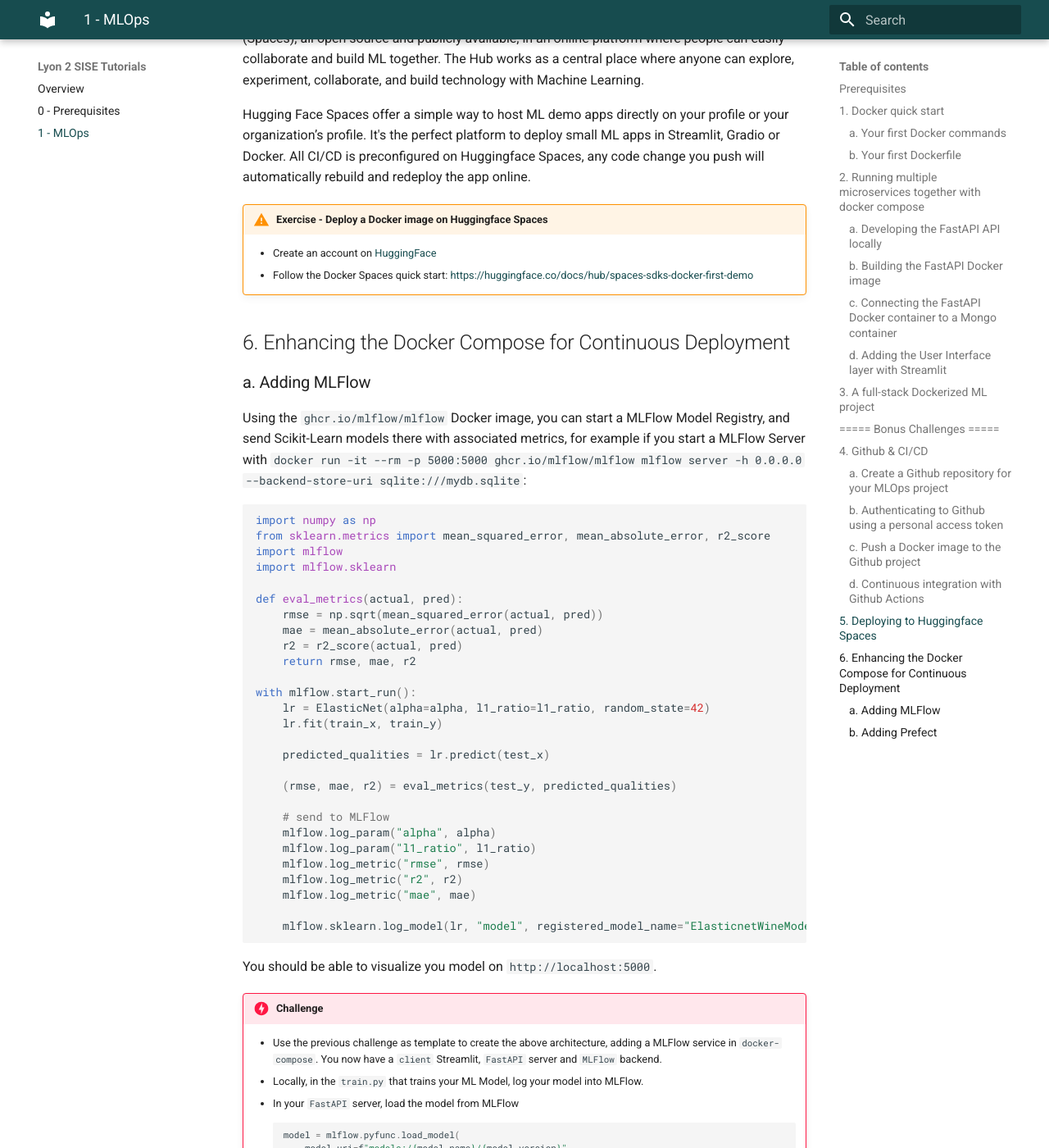
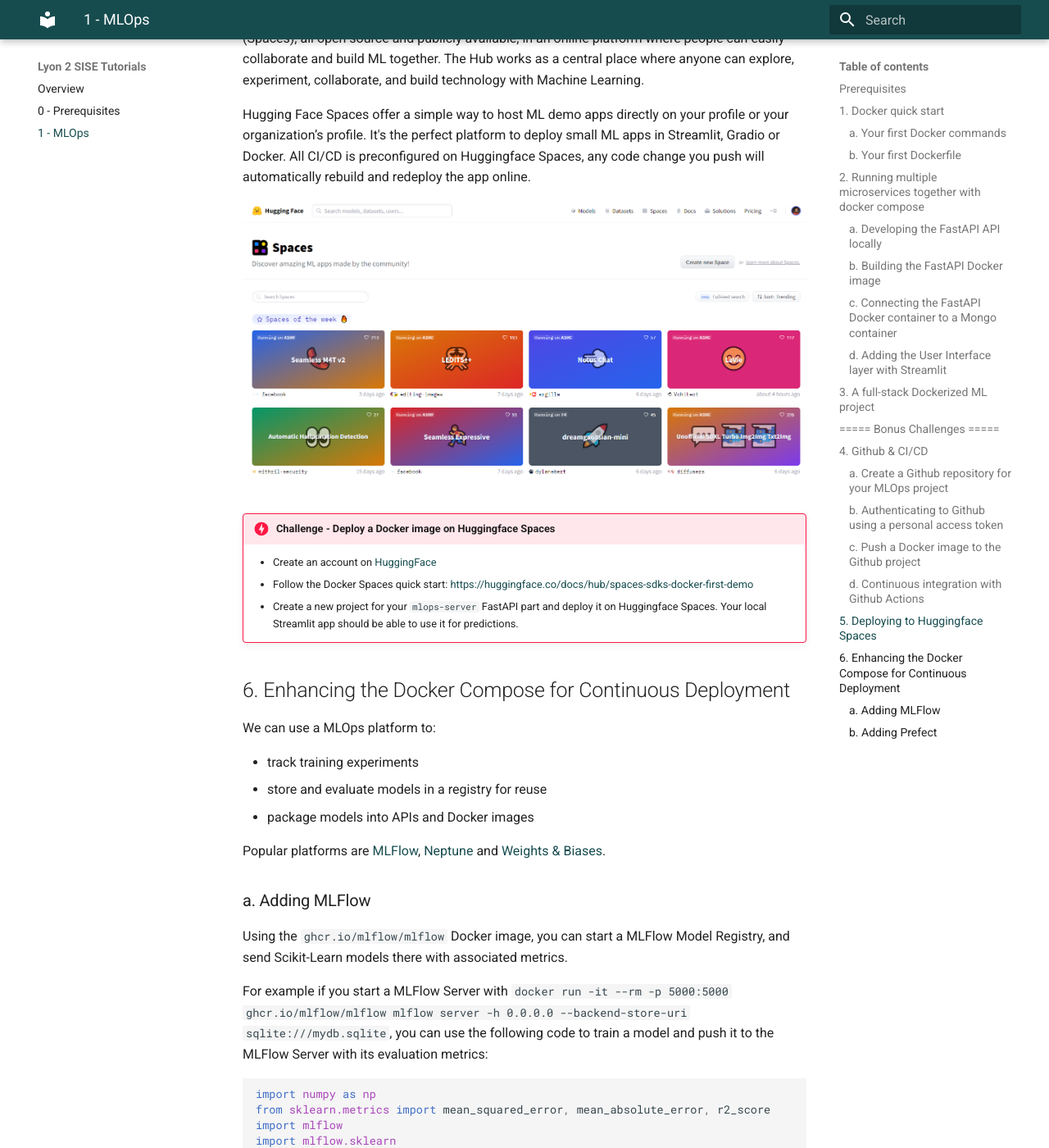
Before and after one commit to andfanilo/lyon2, an MkDocs documentation site: the page built from docs/mlops.md, in a window 1280 px wide and 1400 px high, scrolled down 17389 px. Shown: the whole window at 82% size. Built offline with MkDocs 1.6.1 and Material for MkDocs 9.7.7, drawn with Linux system fonts in a browser that asks for light colours; emoji names are drawn with the system emoji font; some of the changed text lies outside the part shown.

Commit message:
Add Spaces image

````diff
--- a/docs/mlops.md
+++ b/docs/mlops.md
@@ -158,8 +158,8 @@
 
 !!! note "Exercise - Build a Python REST API with FastAPI (a Flask alternative)"
     - In `server/app.py`, create a REST API with [FastAPI](https://fastapi.tiangolo.com/tutorial/first-steps/) so that:
-        - when you run `uvicorn --reload --host 0.0.0.0 app:app` locally, from the `server` folder, you can connect to `http://localhost:8000` and get back `{"message": "Hello World"}`.
-        - when you connect to `http://localhost:8000/docs`, you can access the documentation page of your API like in the image below.
+        - when you run `uvicorn --reload --host 0.0.0.0 app:app` locally, from the `server` folder, you can connect to <http://localhost:8000> and get back `{"message": "Hello World"}`.
+        - when you connect to <http://localhost:8000/docs>, you can access the documentation page of your API like in the image below.
 
     Refer to the [Quick Start](https://fastapi.tiangolo.com/#example) to discover how to implement the API.
 
@@ -177,7 +177,7 @@
                 return {"message": "Hello World"}
             ```
 
-You should have the documentation of your FastAPI server running locally on `http://localhost:8000/docs`.
+You should have the documentation of your FastAPI server running locally on <http://localhost:8000/docs>.
 
 You can test any part of the API by clicking on the `Try it out button` on the top right of each resource:
 
@@ -189,7 +189,7 @@
     - In `server/Dockerfile`, install the dependencies from the local Conda environment.
     - In `server/Dockerfile`, run the command that runs the Uvicorn server through `CMD`. Use the `Dockerfile` from the previous part as template.
         - Do note that `"cmd --reload -h 127.0.0.1 app"` and [`"cmd"`, `"--reload"`, `"-h"`, `"127.0.0.1"`, `"app"`] are the same.
-    - Build your image. Give it a label like `mlops-server`. Make sure if you run the container with the correct port exposed, you can connect to the API from the browser on `http://localhost:8000` and get your `Hello world`.
+    - Build your image. Give it a label like `mlops-server`. Make sure if you run the container with the correct port exposed, you can connect to the API from the browser on <http://localhost:8000> and get your `Hello world`.
 
     ??? abstract "Solution ONLY if you feel stuck"
         ??? abstract "Are you really stuck :thinking: ?? Give it one last try :muscle:"
@@ -235,7 +235,7 @@
 
     - Create a new `GET` method so that if you connect to `/add/mango` it adds `{fruit: mango}` to mongodb, and another `GET` method `/list` that returns all fruits in MongoDB.
         - Use [the Path params doc](https://fastapi.tiangolo.com/tutorial/path-params/) to get started
-    - Run your FastAPI server locally. From `http://localhost:8000/docs`, you can try out the API examples and check that data is returned correctly.
+    - Run your FastAPI server locally. From <http://localhost:8000/docs>, you can try out the API examples and check that data is returned correctly.
 
     ![](./images/mlops-mongo-fastapi-local.png)
 
@@ -293,7 +293,7 @@
     - In `server/app.py`, change `client = MongoClient('localhost', 27017)` into `client = MongoClient('mongo', 27017)`.
         - It is docker-compose that redirects the `mongo` URL/service into the `mongo` container.
     - Because the image building info is in `docker-compose.yml`, you can rebuild the images immediately with `docker-compose up --build` instead. Try it out.
-    - Connect to your API with `http://localhost:8000/docs` running in a container. Make sure you can still add and get objects from MongoDB through the API.
+    - Connect to your API with <http://localhost:8000/docs> running in a container. Make sure you can still add and get objects from MongoDB through the API.
 
     ![](./images/mlops-mongo-fastapi-docker.png)
 
@@ -320,7 +320,7 @@
         st.balloons()
     ```
 
-    - Get back the list of all fruits currently in Mongo from the API by hitting `http://localhost:8000/list` on clicking from another button.
+    - Get back the list of all fruits currently in Mongo from the API by hitting <http://localhost:8000/list> on clicking from another button.
 
 !!! warning "Challenge - Building our first Dockerized Fullstack web service"
     - Implement `client/Dockerfile`, build it as `mlops-client`. Make sure you can properly run it without `docker compose`
@@ -530,15 +530,28 @@
 
 Hugging Face Spaces offer a simple way to host ML demo apps directly on your profile or your organization’s profile. It's the perfect platform to deploy small ML apps in Streamlit, Gradio or Docker. All CI/CD is preconfigured on Huggingface Spaces, any code change you push will automatically rebuild and redeploy the app online.
 
-!!! warning "Exercise - Deploy a Docker image on Huggingface Spaces"
+![](./images/mlops-hf-spaces.png)
+
+!!! danger "Challenge - Deploy a Docker image on Huggingface Spaces"
     - Create an account on [HuggingFace](https://huggingface.co/)
     - Follow the Docker Spaces quick start: <https://huggingface.co/docs/hub/spaces-sdks-docker-first-demo>
+    - Create a new project for your `mlops-server` FastAPI part and deploy it on Huggingface Spaces. Your local Streamlit app should be able to use it for predictions.
 
 ## 6. Enhancing the Docker Compose for Continuous Deployment
 
+We can use a MLOps platform to:
+
+- track training experiments
+- store and evaluate models in a registry for reuse
+- package models into APIs and Docker images
+
+Popular platforms are [MLFlow](https://mlflow.org/), [Neptune](https://neptune.ai/) and [Weights & Biases](https://wandb.ai/).
+
 ### a. Adding MLFlow
 
-Using the `ghcr.io/mlflow/mlflow` Docker image, you can start a MLFlow Model Registry, and send Scikit-Learn models there with associated metrics, for example if you start a MLFlow Server with `docker run -it --rm -p 5000:5000 ghcr.io/mlflow/mlflow mlflow server -h 0.0.0.0 --backend-store-uri sqlite:///mydb.sqlite`:
+Using the `ghcr.io/mlflow/mlflow` Docker image, you can start a MLFlow Model Registry, and send Scikit-Learn models there with associated metrics.
+
+For example if you start a MLFlow Server with `docker run -it --rm -p 5000:5000 ghcr.io/mlflow/mlflow mlflow server -h 0.0.0.0 --backend-store-uri sqlite:///mydb.sqlite`, you can use the following code to train a model and push it to the MLFlow Server with its evaluation metrics:
 
 ```python
 import numpy as np
@@ -570,7 +583,7 @@
     mlflow.sklearn.log_model(lr, "model", registered_model_name="ElasticnetWineModel")
 ```
 
-You should be able to visualize you model on `http://localhost:5000`.
+You should be able to visualize you model on the dashboard <http://localhost:5000>.
 
 !!! danger "Challenge"
     - Use the previous challenge as template to create the above architecture, adding a MLFlow service in `docker-compose`. You now have a `client` Streamlit, `FastAPI` server and `MLFlow` backend.
````
Also changed, not shown: other parts of docs/mlops.md (+4 -4 lines), docs/images/mlops-hf-spaces.png (added).
